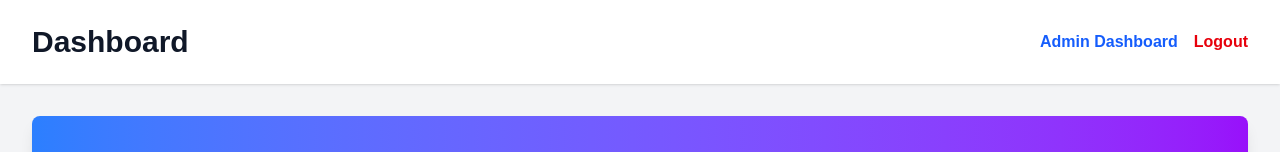
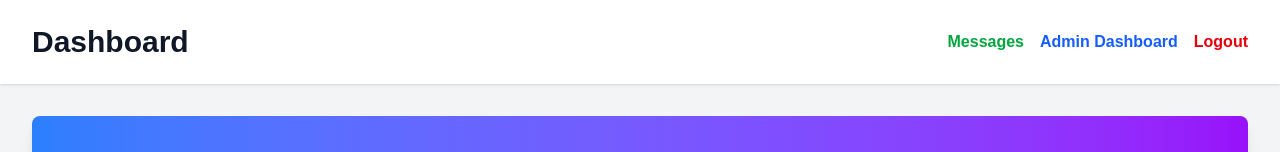
Before and after one commit to shlomy-deutsch/my-first-agent, a Next.js app: page /dashboard in a window 1280 px wide. Shown: the top 152 px of the page. Built offline with nearby package versions, Linux system fonts and the light colour scheme; no server answers; sample sign-in values are in the browser's storage.

Commit message:
Add Messages link to dashboard navigation

```diff
--- a/app/dashboard/page.tsx
+++ b/app/dashboard/page.tsx
@@ -59,6 +59,9 @@ export default function DashboardPage() {
           <div className="flex justify-between items-center">
             <h1 className="text-3xl font-bold text-gray-900">Dashboard</h1>
             <div className="flex gap-4">
+              <Link href="/messages" className="text-green-600 hover:text-green-700 font-semibold">
+                Messages
+              </Link>
               <Link href="/admin" className="text-blue-600 hover:text-blue-700 font-semibold">
                 Admin Dashboard
               </Link>
```
